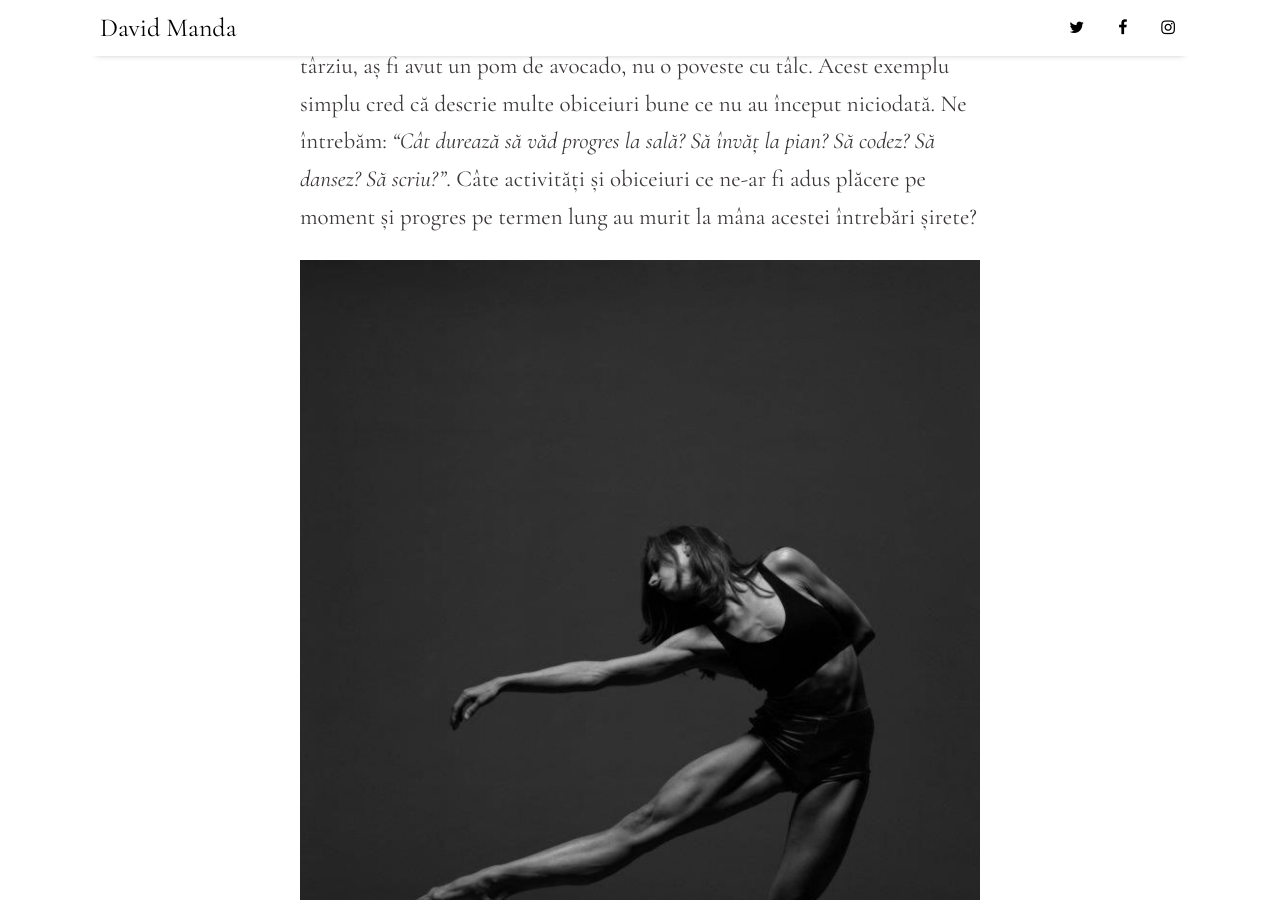
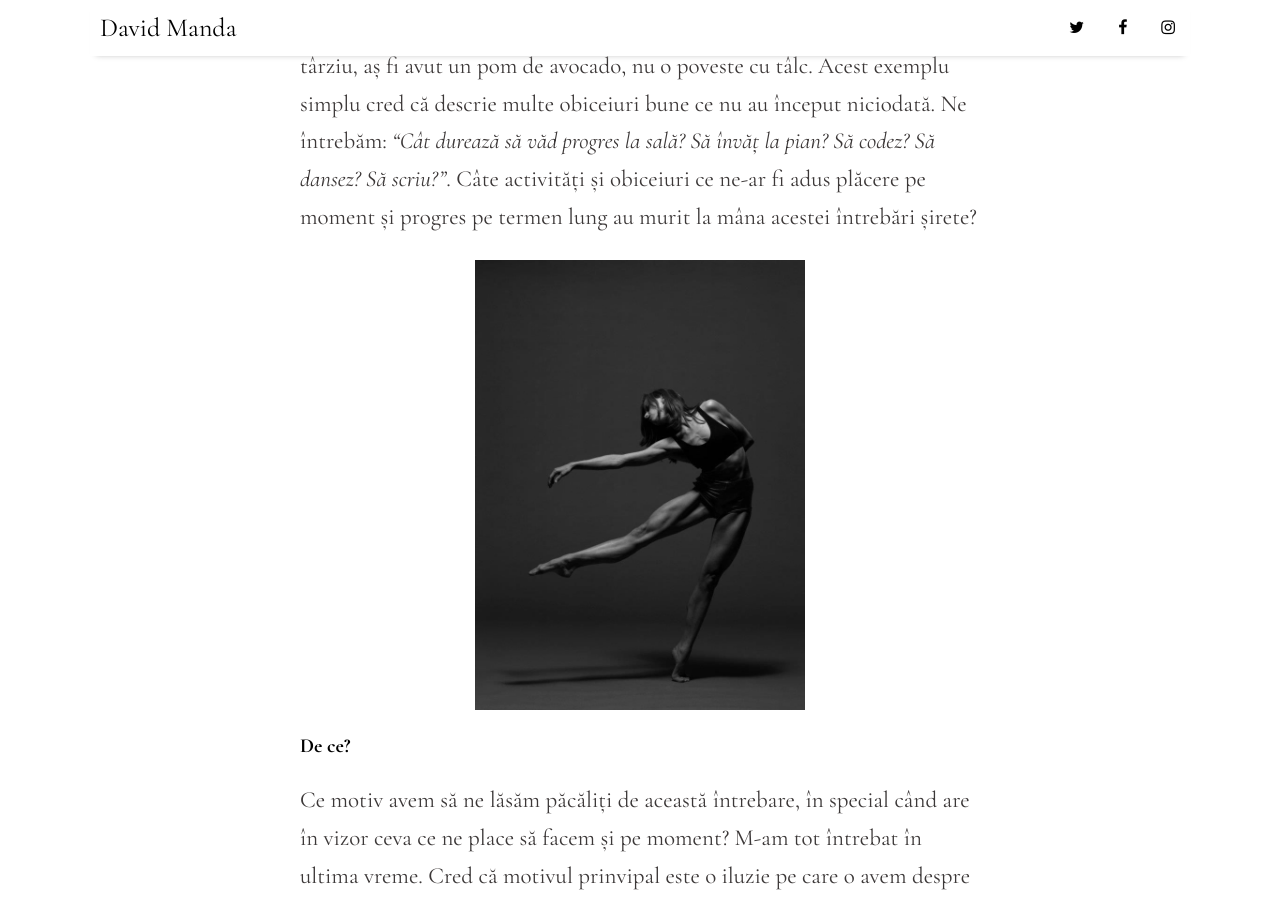
Before and after one commit to DavidManda/DavidManda.github.io, a Jekyll site: the page built from _posts/2023-04-11-progresul.md, in a window 1280 px wide and 900 px high, scrolled down 410 px. Built offline with Jekyll 4.4.1, drawn with Linux system fonts in a browser that asks for light colours; nearby versions of some CDN libraries; comment, search, counter and statistics services are not loaded.

Commit message:
chage image height

```diff
--- a/_posts/2023-04-11-progresul.md
+++ b/_posts/2023-04-11-progresul.md
@@ -11,7 +11,9 @@ Una dintre cele mai mari piedici în calea progresului este întrebarea _"Cât d
 
 Acum 5 ani m-am gândit să plantez un sâmbure de Avocado. Când am realizat totuși că durează câteva luni să încolțească și ani până devine o plantă, am renunțat. Am avut de mai multe ori inițiativa între timp dar de fiecare dată cu același rezultat - _"Durează prea mult"_. De fapt dura câteva zeci de minute, petrecute făcând o activitate plăcută mie. Acum, 5 ani mai târziu, aș fi avut un pom de avocado, nu o poveste cu tâlc. Acest exemplu simplu cred că descrie multe obiceiuri bune ce nu au început niciodată. Ne întrebăm: _"Cât durează să văd progres la sală? Să învăț la pian? Să codez? Să dansez? Să scriu?"_. Câte activități și obiceiuri ce ne-ar fi adus plăcere pe moment și progres pe termen lung au murit la mâna acestei întrebări șirete?
 
-![image](/assets/img/progresul_dans.jpg)
+<figure>
+  <img src="/assets/img/progresul_dans.jpg" alt="drawing" height=450/>
+</figure>
 
 ### De ce?
 
```
